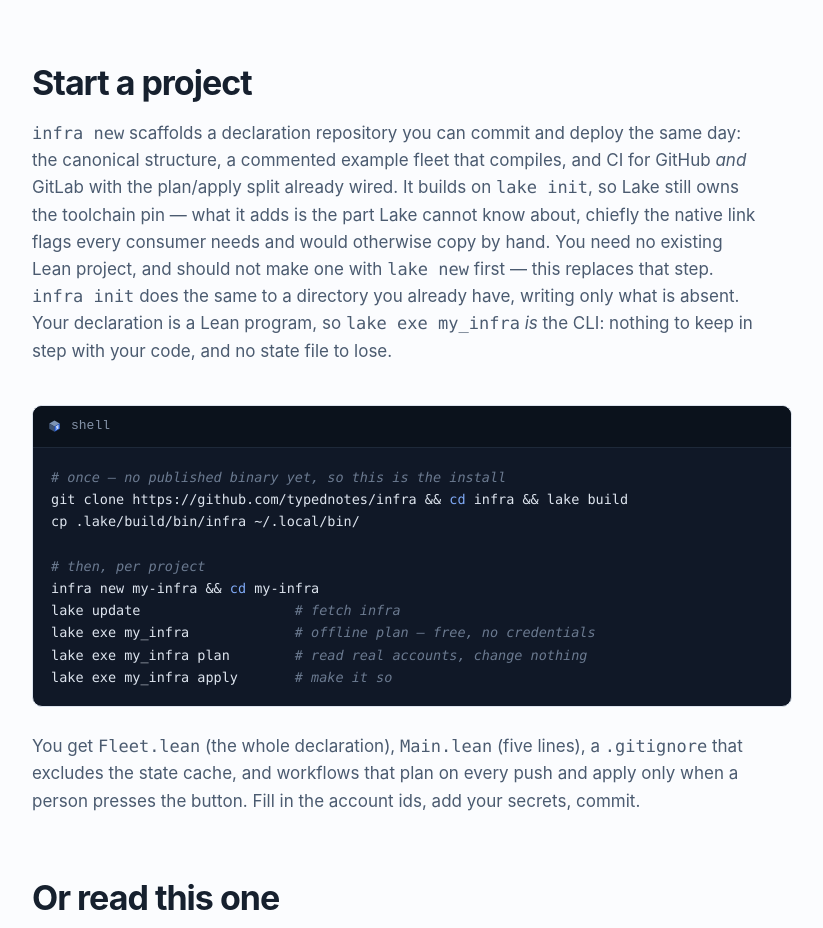
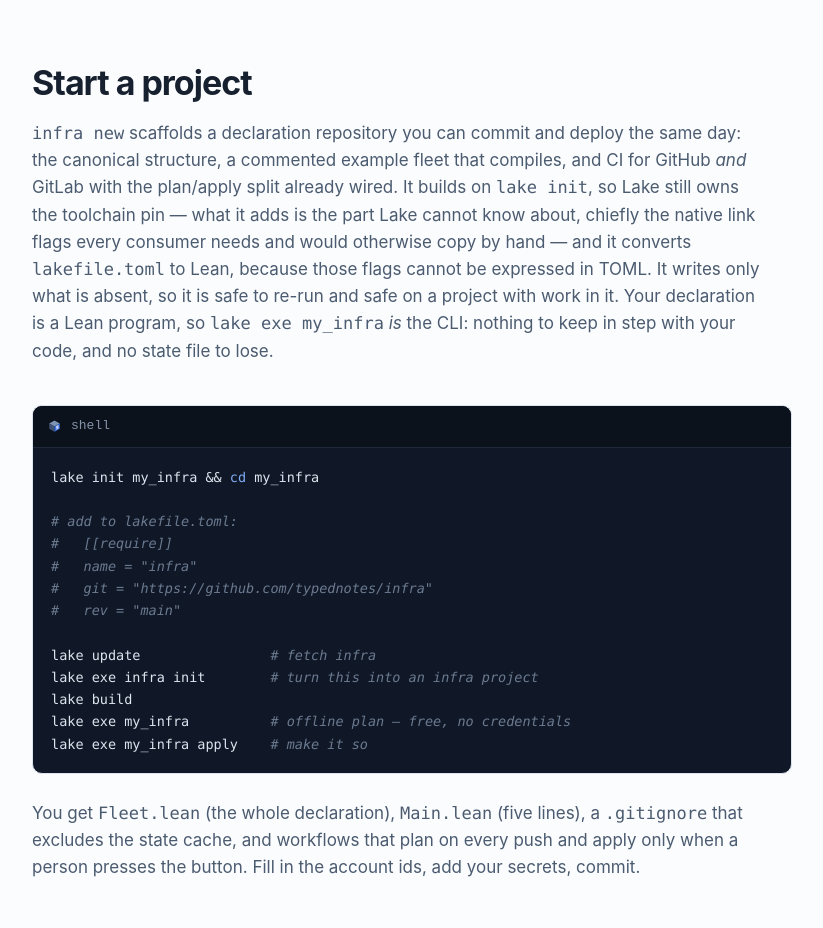
Before and after one commit to typednotes/infra, a plain HTML site: page site/index.html in a window 1280 px wide. Shown: the part 5100-6028 px from the top of the page, without its empty margins (62-885 px from the left). Drawn offline with Linux system fonts and the light colour scheme.

Commit message:
`infra init` converts the lakefile, so the ordinary flow just works
An infra project is an ordinary Lean project with one dependency, so it
should start the ordinary way:

    lake init my_infra && cd my_infra
    # add infra to lakefile.toml
    lake update
    lake exe infra init

Every previous answer talked around the obstacle in the first line
rather than removing it. `lake init` writes `lakefile.toml`, and TOML
cannot express the native link flags — they are computed on the build
machine by running `pkg-config` — so the lakefile has to be a program.
Telling someone to port it by hand is exactly the friction the last
command exists to remove.

So it converts: `lakefile.toml` becomes `lakefile.lean`, preserving the
package name and version, their libraries, their executables and their
`require`s, adding the `Fleet` library, the link-flag block and `infra`
itself if it was not already there. The original is renamed to
`lakefile.toml.replaced-by-infra` — renamed rather than deleted, because
Lake ignores a TOML lakefile once a Lean one exists and leaving both in
place is a trap for the next reader, while removing it is a decision
this command does not get to make.

Only the subset `lake init` and `lake new` emit is understood, plus the
`require` forms someone would add by hand. Anything else refuses and
says which key it did not recognise. A lakefile is the one file where a
well-meaning rewrite that quietly drops a line is worse than doing
nothing.

Lake's stub `Main.lean` is replaced too, since transforming a project
means replacing its entry point. The stub prints a greeting and nothing
else, so it is recognisable and no loss; a `Main.lean` with real code in
it is kept, and the five lines it needs are printed instead.

One bug found by building the result rather than reading it: the fleet's
namespace came from the directory while `Main.lean` referenced the
package, so a converted project got a `Fleet.lean` declaring `fleet
flow` beside a `Main.lean` calling `my_infra.plan`. One name is
authoritative now — the package's, since a converted project already has
one.

`lake exe infra` resolves straight out of the dependency, so there is
nothing to install and nothing to put on a PATH. `infra new` stays as
the shortcut that does the `lake init` too.

Verified by walking it: `lake init`, add the require, `lake update`,
`lake exe infra init`, `lake build`, run. Builds and plans.

Co-Authored-By: Claude Opus 5 (1M context) <noreply@anthropic.com>

```diff
--- a/site/index.html
+++ b/site/index.html
@@ -631,25 +631,28 @@ would CREATE scaleway/secrets/db-url
       plan/apply split already wired. It builds on <code>lake init</code>, so
       Lake still owns the toolchain pin — what it adds is the part Lake cannot
       know about, chiefly the native link flags every consumer needs and would
-      otherwise copy by hand. You need no existing Lean project, and should not
-      make one with <code>lake new</code> first — this replaces that step.
-      <code>infra init</code> does the same to a directory you already have,
-      writing only what is absent. Your declaration is a Lean program, so
+      otherwise copy by hand — and it converts <code>lakefile.toml</code> to
+      Lean, because those flags cannot be expressed in TOML. It writes only
+      what is absent, so it is safe to re-run and safe on a project with work
+      in it. Your declaration is a Lean program, so
       <code>lake exe my_infra</code> <em>is</em> the CLI: nothing to keep in
       step with your code, and no state file to lose.
     </p>
     <div class="card" style="max-width:760px">
       <div class="card-bar"><img src="logo.svg" alt="" width="15" height="16"><span>shell</span></div>
-<pre><span class="c"># once — no published binary yet, so this is the install</span>
-git clone https://github.com/typednotes/infra &amp;&amp; <span class="k">cd</span> infra &amp;&amp; lake build
-cp .lake/build/bin/infra ~/.local/bin/
+<pre>lake init my_infra &amp;&amp; <span class="k">cd</span> my_infra
 
-<span class="c"># then, per project</span>
-infra new my-infra &amp;&amp; <span class="k">cd</span> my-infra
-lake update                   <span class="c"># fetch infra</span>
-lake exe my_infra             <span class="c"># offline plan — free, no credentials</span>
-lake exe my_infra plan        <span class="c"># read real accounts, change nothing</span>
-lake exe my_infra apply       <span class="c"># make it so</span></pre>
+<span class="c"># add to lakefile.toml:</span>
+<span class="c">#   [[require]]</span>
+<span class="c">#   name = "infra"</span>
+<span class="c">#   git = "https://github.com/typednotes/infra"</span>
+<span class="c">#   rev = "main"</span>
+
+lake update                <span class="c"># fetch infra</span>
+lake exe infra init        <span class="c"># turn this into an infra project</span>
+lake build
+lake exe my_infra          <span class="c"># offline plan — free, no credentials</span>
+lake exe my_infra apply    <span class="c"># make it so</span></pre>
     </div>
     <p class="sub" style="margin:26px 0 12px">
       You get <code>Fleet.lean</code> (the whole declaration),
```
Also changed, not shown: 2 other files.
